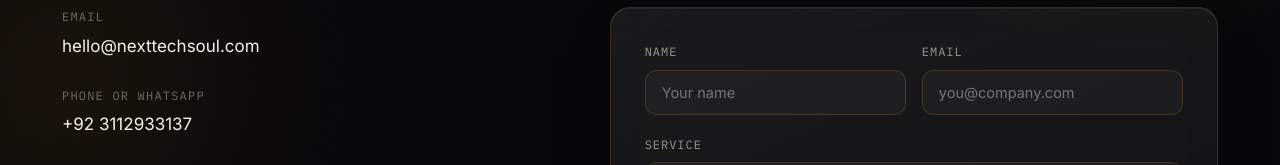
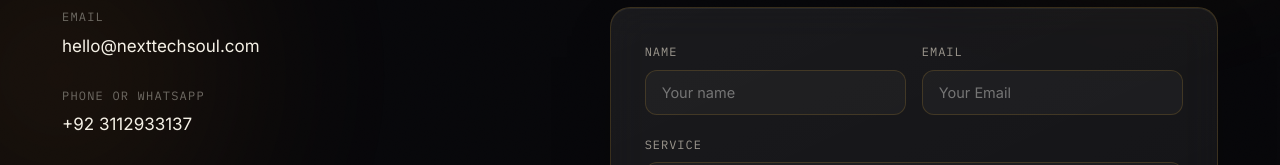
Before and after one commit to We-Are-Programmers/NTS, a Next.js app: page /contact in a window 1280 px wide. Shown: the part 384-549 px from the top of the page. Built offline with nearby package versions, Linux system fonts and the light colour scheme.

Commit message:
Form updated

```diff
--- a/src/components/ContactForm.tsx
+++ b/src/components/ContactForm.tsx
@@ -63,7 +63,7 @@
           <input
             id="email"
             type="email"
-            placeholder="you@company.com"
+            placeholder="Your Email"
             value={email}
             onChange={(e) => setEmail(e.target.value)}
             required
@@ -78,9 +78,12 @@
           onChange={(e) => setService(e.target.value)}
         >
           <option>Web Development</option>
+          <option>Ai Solution</option>
           <option>Graphic Design</option>
           <option>SEO</option>
           <option>App Development</option>
+          <option>Video Editing</option>
+          <option>Marketing</option>
           <option>WordPress</option>
           <option>Shopify</option>
           <option>Something else</option>
```
